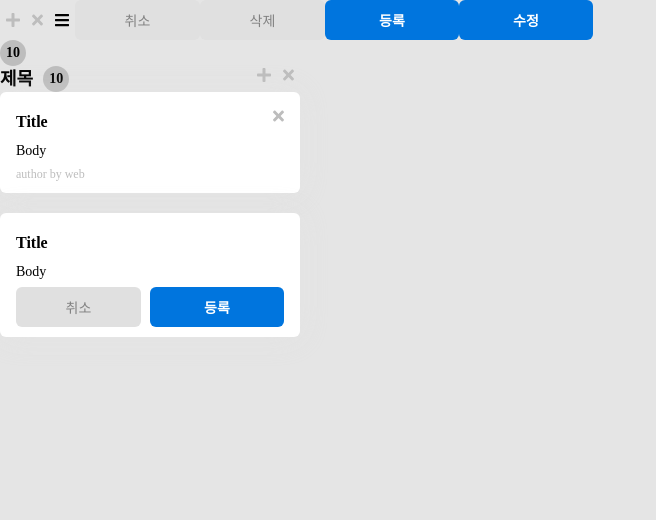
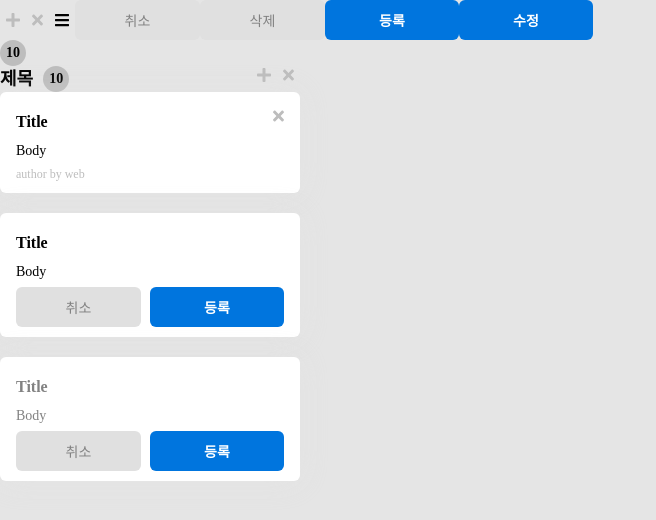
Before and after one commit to codesquad-members-2021/todo-list, a React (Create React App) app in the folder fe/todo-list/: page / in a window 1280 px wide. Shown: the top 520 px of the page, without its empty margins (0-656 px from the left). Built offline with nearby package versions, Linux system fonts and the light colour scheme.

Commit message:
fix: activeCard 컴포넌트 disabled 속성 추가

```diff
--- a/fe/todo-list/src/app.jsx
+++ b/fe/todo-list/src/app.jsx
@@ -21,8 +21,8 @@ function App() {
       <Card type="active" />
       {/* <Card type="delete" />
       <Card type="drag" />
-      <Card type="place" />
-      <Card type="deactivate" /> */}
+      <Card type="place" /> */}
+      <Card type="deactivate" />
     </div>
   );
 }
--- a/fe/todo-list/src/components/button/button.jsx
+++ b/fe/todo-list/src/components/button/button.jsx
@@ -64,4 +64,10 @@ const AccentButton = styled.button`
   &:hover {
     background: #00529b;
   }
+
+  &:disabled {
+    background: #86c6ff;
+    cursor: default;
+    color: rgba(255, 255, 255, 0.4);
+  }
 `;
--- a/fe/todo-list/src/components/card/card.jsx
+++ b/fe/todo-list/src/components/card/card.jsx
@@ -18,12 +18,12 @@ const DefaultTask = () => {
   );
 };
 
-const ActiveTask = () => {
+const ActiveTask = ({ type }) => {
   return (
     <TaskBox>
       <TextArea>
-        <TaskTitle />
-        <TaskContents />
+        <TaskTitle type={type} />
+        <TaskContents type={type} />
       </TextArea>
       <ButtonArea>
         <Button type="cancel" name="취소" />
@@ -33,18 +33,18 @@ const ActiveTask = () => {
   );
 };
 
-const TaskTitle = () => {
+const TaskTitle = ({ type }) => {
   return (
     <TitleBox>
-      <TaskTitleSpan>Title</TaskTitleSpan>
+      <TaskTitleSpan type={type}>Title</TaskTitleSpan>
     </TitleBox>
   );
 };
 
-const TaskContents = () => {
+const TaskContents = ({ type }) => {
   return (
     <ContentsBox>
-      <TaskContentsSpan>Body</TaskContentsSpan>
+      <TaskContentsSpan type={type}>Body</TaskContentsSpan>
     </ContentsBox>
   );
 };
@@ -60,7 +60,8 @@ const Caption = () => {
 const Card = ({ type }) => {
   return {
     default: <DefaultTask />,
-    active: <ActiveTask />,
+    active: <ActiveTask type={type} />,
+    deactivate: <ActiveTask type={type} />,
   }[type];
 };
 
@@ -106,14 +107,14 @@ const TaskTitleSpan = styled.span`
   font-size: 16px;
   font-weight: bold;
   line-height: 23px;
-  color: #010101;
+  color: ${(props) => (props.type === 'deactivate' ? '#828282' : '#010101')};
   margin: 8px 0px;
 `;
 
 const TaskContentsSpan = styled.span`
   font-size: 14px;
   line-height: 20px;
-  color: #010101;
+  color: ${(props) => (props.type === 'deactivate' ? '#828282' : '#010101')};
 `;
 
 const TaskAuthorLabel = styled.span`
```
